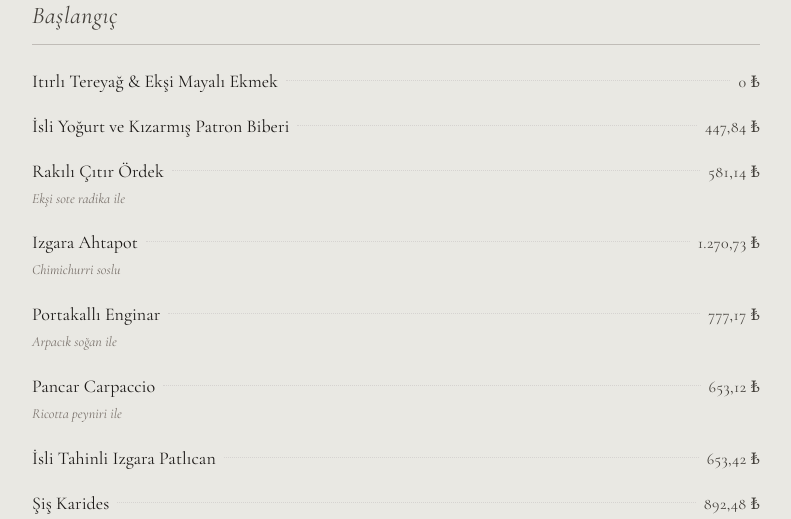
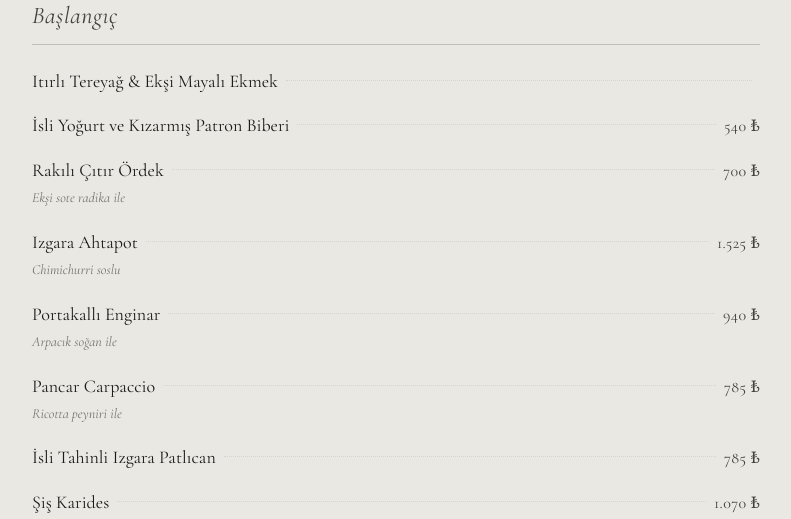
Before and after one commit to mertozbas/terakki-menu, a React (Vite) app: page / in a window 1280 px wide. Shown: the part 281-800 px from the top of the page, without its empty margins (244-1035 px from the left). Built offline with nearby package versions, Linux system fonts and the light colour scheme.

Commit message:
Yemek fiyatlarini guncelle

```diff
--- a/src/App.tsx
+++ b/src/App.tsx
@@ -19,50 +19,50 @@
   {
     category: 'Başlangıç',
     items: [
-      { name: 'Itırlı Tereyağ & Ekşi Mayalı Ekmek', price: '0 ₺' },
-      { name: 'İsli Yoğurt ve Kızarmış Patron Biberi', price: '447,84 ₺' },
-      { name: 'Rakılı Çıtır Ördek', description: 'Ekşi sote radika ile', price: '581,14 ₺' },
-      { name: 'Izgara Ahtapot', description: 'Chimichurri soslu', price: '1.270,73 ₺' },
-      { name: 'Portakallı Enginar', description: 'Arpacık soğan ile', price: '777,17 ₺' },
-      { name: 'Pancar Carpaccio', description: 'Ricotta peyniri ile', price: '653,12 ₺' },
-      { name: 'İsli Tahinli Izgara Patlıcan', price: '653,42 ₺' },
-      { name: 'Şiş Karides', description: 'Izgara lime & chili mayonez', price: '892,48 ₺' },
-      { name: 'Izgara Şiş Baby Kalamar', price: '892,48 ₺' },
-      { name: 'Mangolu Levrek Marin', price: '797,45 ₺' },
-      { name: 'Meze Trio I', description: 'Hardallı humus, girit ezme, ceviz reçelli muhammara', price: '739,58 ₺' },
-      { name: 'Meze Trio II', description: 'Köpük haydari, pembe sultan, atom', price: '739,58 ₺' },
-      { name: 'Izgara Ciğer', price: '890,35 ₺' },
-      { name: 'Atom Kokoreç', description: 'Avokado ile', price: '1.265,96 ₺' },
-      { name: 'Yeşil Zeytinli Soğan Dolması', price: '777,19 ₺' },
-      { name: 'Mersin Patates', description: 'Füme antrikot, kıl biber ile', price: '1.170,51 ₺' },
-      { name: 'Çıtır Kabak Çiçeği', price: '588,22 ₺' },
-      { name: 'Izgara İstiridye Mantarı', price: '680,45 ₺' },
-      { name: 'Rakı Tabağı', description: 'Ovacık kavun, ezine peyniri, çıtır ceviz', price: '540,23 ₺' },
+      { name: 'Itırlı Tereyağ & Ekşi Mayalı Ekmek' },
+      { name: 'İsli Yoğurt ve Kızarmış Patron Biberi', price: '540 ₺' },
+      { name: 'Rakılı Çıtır Ördek', description: 'Ekşi sote radika ile', price: '700 ₺' },
+      { name: 'Izgara Ahtapot', description: 'Chimichurri soslu', price: '1.525 ₺' },
+      { name: 'Portakallı Enginar', description: 'Arpacık soğan ile', price: '940 ₺' },
+      { name: 'Pancar Carpaccio', description: 'Ricotta peyniri ile', price: '785 ₺' },
+      { name: 'İsli Tahinli Izgara Patlıcan', price: '785 ₺' },
+      { name: 'Şiş Karides', description: 'Izgara lime & chili mayonez', price: '1.070 ₺' },
+      { name: 'Izgara Şiş Baby Kalamar', price: '1.070 ₺' },
+      { name: 'Mangolu Levrek Marin', price: '960 ₺' },
+      { name: 'Meze Trio I', description: 'Hardallı humus, girit ezme, ceviz reçelli muhammara', price: '890 ₺' },
+      { name: 'Meze Trio II', description: 'Köpük haydari, pembe sultan, atom', price: '890 ₺' },
+      { name: 'Izgara Ciğer', price: '1.100 ₺' },
+      { name: 'Atom Kokoreç', description: 'Avokado ile', price: '1.525 ₺' },
+      { name: 'Yeşil Zeytinli Soğan Dolması', price: '940 ₺' },
+      { name: 'Mersin Patates', description: 'Füme antrikot, kıl biber ile', price: '1.425 ₺' },
+      { name: 'Çıtır Kabak Çiçeği', price: '710 ₺' },
+      { name: 'Izgara İstiridye Mantarı', price: '810 ₺' },
+      { name: 'Rakı Tabağı', description: 'Ovacık kavun, ezine peyniri, çıtır ceviz', price: '680 ₺' },
     ],
   },
   {
     category: 'Salata',
     items: [
-      { name: 'İstanbul Salata', price: '666,61 ₺' },
-      { name: 'Kuru Bacon & Yedikule Salatası', price: '729,61 ₺' },
-      { name: 'Terakki Yeşil Salata', price: '727,61 ₺' },
-      { name: 'Kaşık Salata', price: '727,56 ₺' },
+      { name: 'İstanbul Salata', price: '800 ₺' },
+      { name: 'Kuru Bacon & Yedikule Salatası', price: '950 ₺' },
+      { name: 'Terakki Yeşil Salata', price: '900 ₺' },
+      { name: 'Kaşık Salata', price: '900 ₺' },
     ],
   },
   {
     category: 'Ana Yemek',
     items: [
-      { name: 'Izgara Levrek', price: '1.162,85 ₺' },
-      { name: 'Kuzu Sırtı', description: 'Sıcak humus ve ege otları ile', price: '1.881,81 ₺' },
-      { name: 'Vişne Reçelli Minekop', price: '1.111,41 ₺' },
-      { name: 'İstiridye Mantarlı Bonfile', price: '1.881,81 ₺' },
+      { name: 'Izgara Levrek', price: '1.400 ₺' },
+      { name: 'Kuzu Sırtı', description: 'Sıcak humus ve ege otları ile', price: '2.250 ₺' },
+      { name: 'Vişne Reçelli Minekop', price: '1.400 ₺' },
+      { name: 'İstiridye Mantarlı Bonfile', price: '2.250 ₺' },
     ],
   },
   {
     category: 'Tatlı',
     items: [
-      { name: 'Çıtır Baklava', price: '638,38 ₺' },
-      { name: 'Tiramisu', price: '638,38 ₺' },
+      { name: 'Çıtır Baklava', price: '780 ₺' },
+      { name: 'Tiramisu', price: '780 ₺' },
     ],
   },
 ];
@@ -71,50 +71,50 @@
   {
     category: 'Starters',
     items: [
-      { name: 'Herb Butter & Sourdough Bread', price: '0 ₺' },
-      { name: 'Smoked Yogurt with Fried Padrón Pepper', price: '447,84 ₺' },
-      { name: 'Crispy Duck with Rakı', description: 'With sautéed radicchio', price: '581,14 ₺' },
-      { name: 'Grilled Octopus', description: 'Chimichurri sauce', price: '1.270,73 ₺' },
-      { name: 'Orange Artichoke', description: 'With pearl onion', price: '777,17 ₺' },
-      { name: 'Beet Carpaccio', description: 'With ricotta cheese', price: '653,12 ₺' },
-      { name: 'Smoked Tahini Grilled Eggplant', price: '653,42 ₺' },
-      { name: 'Shrimp Skewer', description: 'Grilled with lime & chili mayo', price: '892,48 ₺' },
-      { name: 'Grilled Baby Calamari Skewer', price: '892,48 ₺' },
-      { name: 'Mango Marinated Sea Bass', price: '797,45 ₺' },
-      { name: 'Mezze Trio I', description: 'Mustard hummus, Cretan spread, muhammara with walnut jam', price: '739,58 ₺' },
-      { name: 'Mezze Trio II', description: 'Foamy haydari, pink sultan, atom', price: '739,58 ₺' },
-      { name: 'Grilled Liver', price: '890,35 ₺' },
-      { name: 'Atom Kokoreç', description: 'With avocado', price: '1.265,96 ₺' },
-      { name: 'Green Olive Stuffed Onion', price: '777,19 ₺' },
-      { name: 'Mersin Potato', description: 'Smoked entrecôte, hair pepper', price: '1.170,51 ₺' },
-      { name: 'Crispy Zucchini Flower', price: '588,22 ₺' },
-      { name: 'Grilled Oyster Mushroom', price: '680,45 ₺' },
-      { name: 'Rakı Plate', description: 'Ovacık melon, Ezine cheese, crispy walnut', price: '540,23 ₺' },
+      { name: 'Herb Butter & Sourdough Bread' },
+      { name: 'Smoked Yogurt with Fried Padrón Pepper', price: '540 ₺' },
+      { name: 'Crispy Duck with Rakı', description: 'With sautéed radicchio', price: '700 ₺' },
+      { name: 'Grilled Octopus', description: 'Chimichurri sauce', price: '1.525 ₺' },
+      { name: 'Orange Artichoke', description: 'With pearl onion', price: '940 ₺' },
+      { name: 'Beet Carpaccio', description: 'With ricotta cheese', price: '785 ₺' },
+      { name: 'Smoked Tahini Grilled Eggplant', price: '785 ₺' },
+      { name: 'Shrimp Skewer', description: 'Grilled with lime & chili mayo', price: '1.070 ₺' },
+      { name: 'Grilled Baby Calamari Skewer', price: '1.070 ₺' },
+      { name: 'Mango Marinated Sea Bass', price: '960 ₺' },
+      { name: 'Mezze Trio I', description: 'Mustard hummus, Cretan spread, muhammara with walnut jam', price: '890 ₺' },
+      { name: 'Mezze Trio II', description: 'Foamy haydari, pink sultan, atom', price: '890 ₺' },
+      { name: 'Grilled Liver', price: '1.100 ₺' },
+      { name: 'Atom Kokoreç', description: 'With avocado', price: '1.525 ₺' },
+      { name: 'Green Olive Stuffed Onion', price: '940 ₺' },
+      { name: 'Mersin Potato', description: 'Smoked entrecôte, hair pepper', price: '1.425 ₺' },
+      { name: 'Crispy Zucchini Flower', price: '710 ₺' },
+      { name: 'Grilled Oyster Mushroom', price: '810 ₺' },
+      { name: 'Rakı Plate', description: 'Ovacık melon, Ezine cheese, crispy walnut', price: '680 ₺' },
     ],
   },
   {
     category: 'Salad',
     items: [
-      { name: 'Istanbul Salad', price: '666,61 ₺' },
-      { name: 'Cured Bacon & Yedikule Salad', price: '729,61 ₺' },
-      { name: 'Terakki Green Salad', price: '727,61 ₺' },
-      { name: 'Spoon Salad', price: '727,56 ₺' },
+      { name: 'Istanbul Salad', price: '800 ₺' },
+      { name: 'Cured Bacon & Yedikule Salad', price: '950 ₺' },
+      { name: 'Terakki Green Salad', price: '900 ₺' },
+      { name: 'Spoon Salad', price: '900 ₺' },
     ],
   },
   {
     category: 'Mains',
     items: [
-      { name: 'Grilled Sea Bass', price: '1.162,85 ₺' },
-      { name: 'Lamb Loin', description: 'With warm hummus and Aegean herbs', price: '1.881,81 ₺' },
-      { name: 'Meagre with Cherry Preserve', price: '1.111,41 ₺' },
-      { name: 'Tenderloin with Oyster Mushrooms', price: '1.881,81 ₺' },
+      { name: 'Grilled Sea Bass', price: '1.400 ₺' },
+      { name: 'Lamb Loin', description: 'With warm hummus and Aegean herbs', price: '2.250 ₺' },
+      { name: 'Meagre with Cherry Preserve', price: '1.400 ₺' },
+      { name: 'Tenderloin with Oyster Mushrooms', price: '2.250 ₺' },
     ],
   },
   {
     category: 'Dessert',
     items: [
-      { name: 'Crispy Baklava', price: '638,38 ₺' },
-      { name: 'Tiramisu', price: '638,38 ₺' },
+      { name: 'Crispy Baklava', price: '780 ₺' },
+      { name: 'Tiramisu', price: '780 ₺' },
     ],
   },
 ];
```
